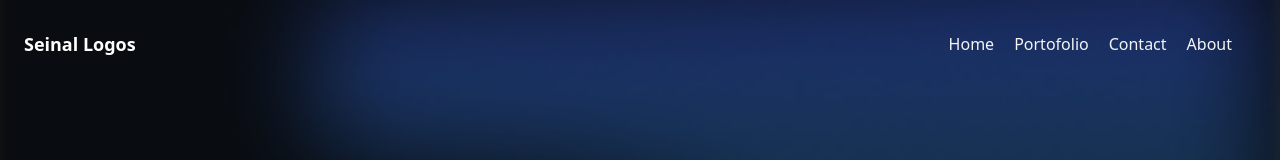
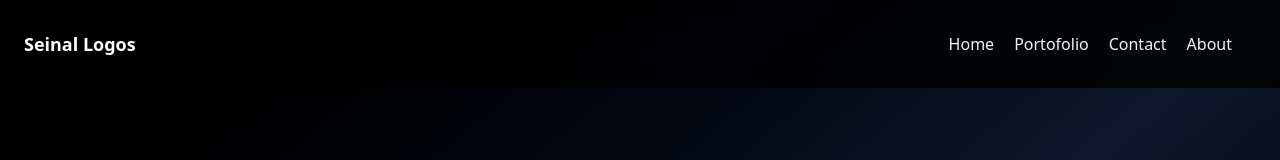
Before and after one commit to SeinalArifin149/My-Portofolio, a React app: page / in a window 1280 px wide. Shown: the top 160 px of the page. Built offline with nearby package versions, Linux system fonts and the light colour scheme; the HTML template or start-up script is replaced by a standard one.

Commit message:
Solve navbar fixed

```diff
--- a/src/components/layout/mainlLayout/mainLayout.tsx
+++ b/src/components/layout/mainlLayout/mainLayout.tsx
@@ -7,26 +7,9 @@ type MainProps = {
 
 export function Main({ children }: MainProps) {
   return (
-    <div className="relative min-h-screen bg-[url('/Background.png')] bg-cover bg-center">
-      <div className="absolute inset-0 bg-black/30"></div>
-
-      <div className="relative z-10">
-        <Navbar />
-        {children}
-      </div>
+    <div className="bg pt-27">
+      <Navbar />
+      {children}
     </div>
   )
 }
-
-
-// <div className="relative min-h-screen bg-black overflow-hidden">
-
-//   <div className="absolute top-0 left-1/4 w-[600px] h-[300px]
-//                   bg-blue-500/30 blur-[120px] rounded-full" />
-
-//   <div className="absolute bottom-0 left-0 w-[400px] h-[400px]
-//                   bg-purple-600/40 blur-[140px] rounded-full" />
-//  <div className="relative z-10">
-//     <Navbar />
-//   </div>
-// </div>
--- a/src/components/layout/navbar/Navbar.tsx
+++ b/src/components/layout/navbar/Navbar.tsx
@@ -2,13 +2,14 @@
 import { Link } from 'react-router-dom'
 export function Navbar() {
   return (
-    <nav className="flex items-center justify-between px-6 py-4">
+    <nav className="flex items-center justify-between px-6 py-4 fixed top-0 left-0 w-full z-50 bg-black/80 backdrop-blur-md">
+
         <div className="font-bold text-lg text-white">
             Seinal Logos
         </div>
 
         <ul className="flex gap-5 px-6 py-4">
-            <li><a href="" className=" text-gray-100 hover:text-blue-500">Home</a></li>
+            <li><a href="." className=" text-gray-100 hover:text-blue-500">Home</a></li>
             <li><a href="" className="hover:text-blue-500 text-gray-100">Portofolio</a></li>
             <li><a href="" className="hover:text-blue-500 text-gray-100">Contact</a></li>
             <li><a href="" className="hover:text-blue-500 text-gray-100">About</a></li>
```
